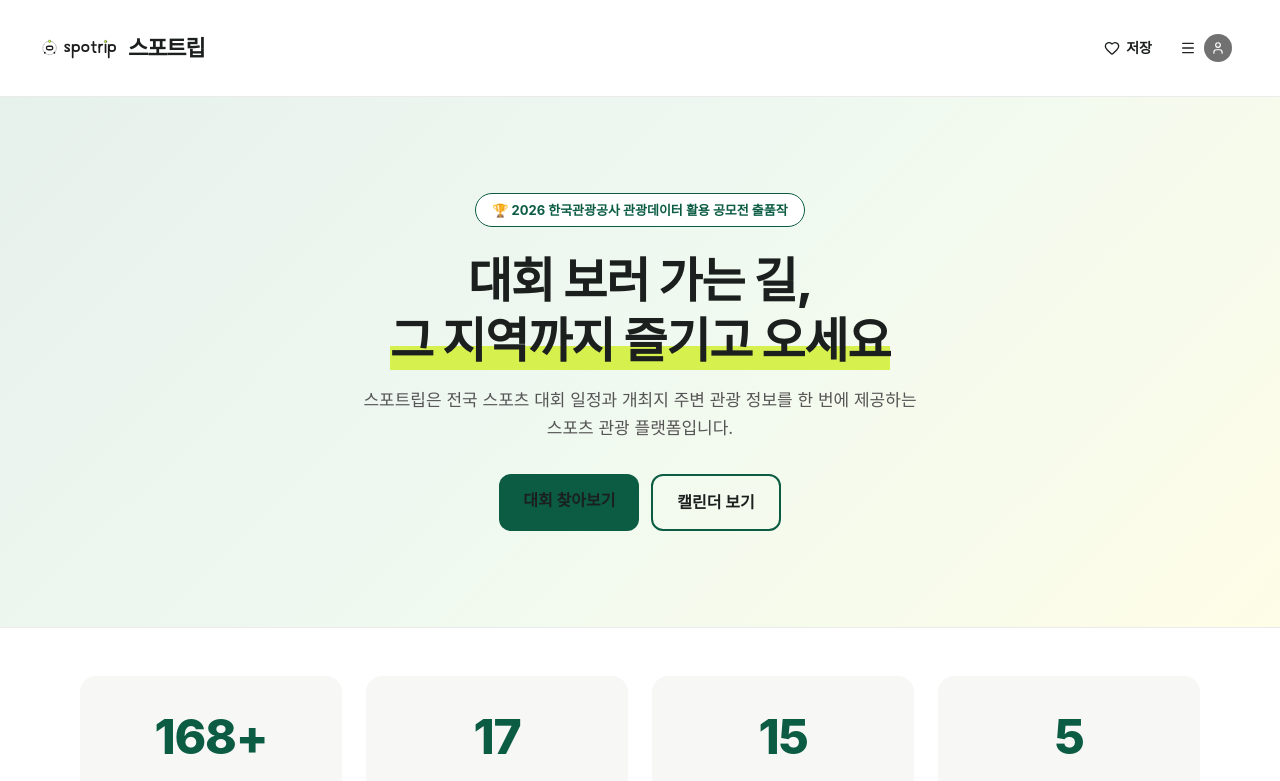
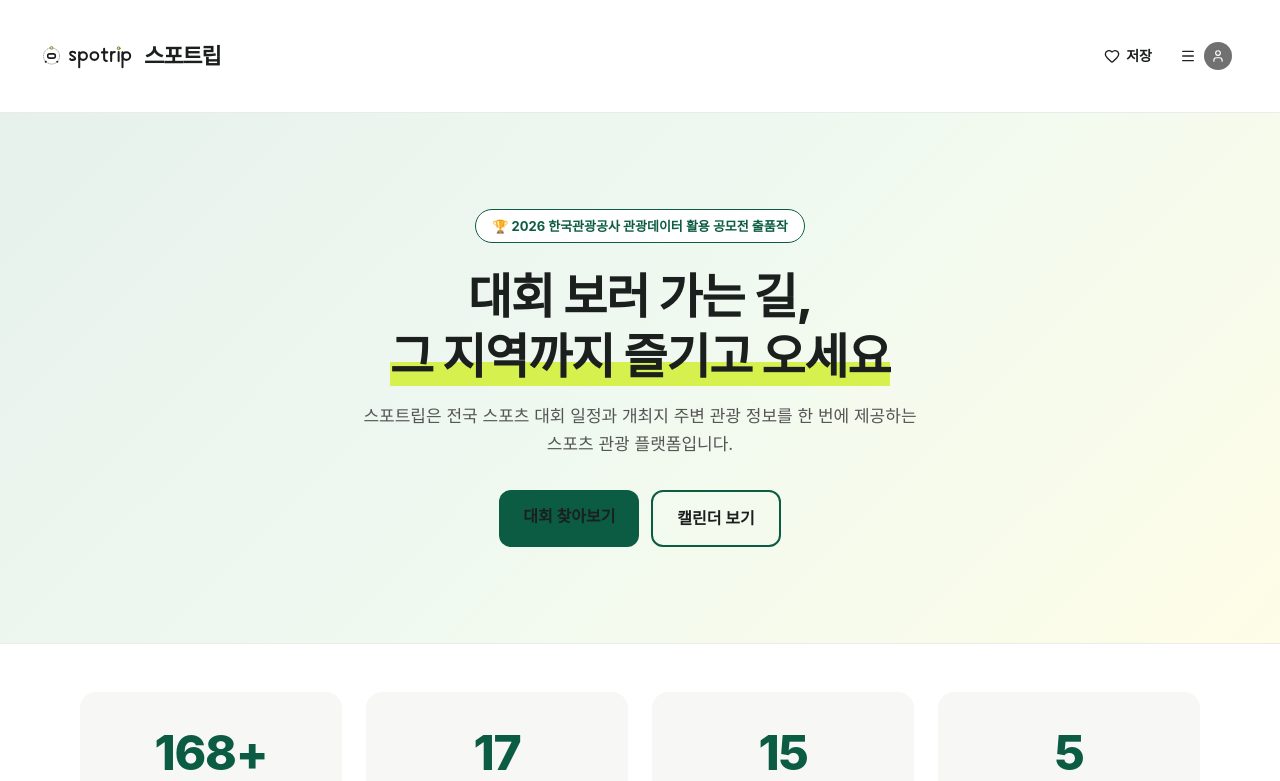
Before and after one commit to ljw22112/sportrip-v2, a Next.js app: page /about in a window 1280 px wide. Shown: the top 781 px of the page. Built offline with nearby package versions, Linux system fonts and the light colour scheme; a web font is replaced by a local one.

Commit message:
fix: 헤더 로고 96px로 확대

```diff
--- a/src/components/layout/Header.tsx
+++ b/src/components/layout/Header.tsx
@@ -33,11 +33,11 @@ export function Header({ showSearch=false }: { showSearch?: boolean }) {
       <header className="sticky top-0 z-50 bg-white border-b border-[#EBEBEB]">
         {/* ── 탑바 ── */}
         <div className="max-w-[1760px] mx-auto px-5 md:px-10">
-          <div className="flex items-center h-24 gap-3">
+          <div className="flex items-center h-28 gap-3">
             {/* 로고 — 에어비앤비처럼 크게 */}
             <Link href="/" className="flex-shrink-0 flex items-center gap-2">
-              <Image src="/logo.svg" alt="SpoTrip" width={80} height={80} priority
-                className="h-20 w-20"/>
+              <Image src="/logo.svg" alt="SpoTrip" width={96} height={96} priority
+                className="h-24 w-24"/>
               <span className="font-extrabold text-[22px] text-[#1B1F1D] hidden md:block"
                 style={{letterSpacing:'-0.05em'}}>
                 스포트립
```
